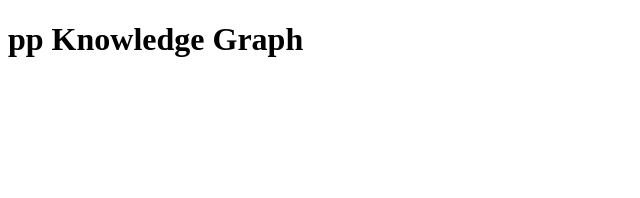
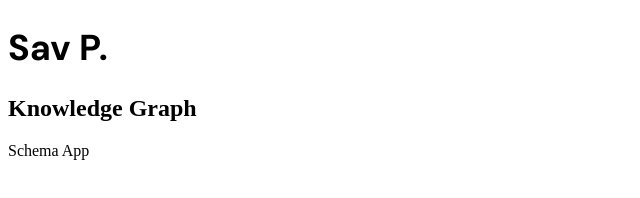
Before and after one commit to xavishh/xavishh.github.io, a plain HTML site: page index.html in a window 1280 px wide. Shown: the whole page, without its empty margins (0-640 px from the left). Drawn offline with Linux system fonts and the light colour scheme.

Commit message:
modification test

```diff
--- a/index.html
+++ b/index.html
@@ -1,8 +1,23 @@
 <!DOCTYPE html>
-<html>
+<html lang="en">
+    <head>
+        <link rel="preconnect" href="https://fonts.googleapis.com">
+        <link rel="preconnect" href="https://fonts.gstatic.com" crossorigin>
+        <link href="https://fonts.googleapis.com/css2?family=DM+Sans:ital,opsz,wght@0,9..40,100..1000;1,9..40,100..1000&display=swap" rel="stylesheet">
+        <meta charset="UTF-8">
+        <meta name="viewport" content="width=device-width, initial-scale=1.0">
+        <title>My Website</title>
+        <link rel="stylesheet" href="styles.css">
+    </head>
     <body>
         <h1>
-            pp Knowledge Graph
+            Sav P.
         </h1>
+        <h2>
+            Knowledge Graph
+        </h2>
+        <p>
+            Schema App
+        </p>
     </body>
 </html>
--- /dev/null
+++ b/styles.css
@@ -0,0 +1,4 @@
+h1 {
+  font-family: 'DM Sans', sans-serif;
+  font-size: 36px;
+}
```
